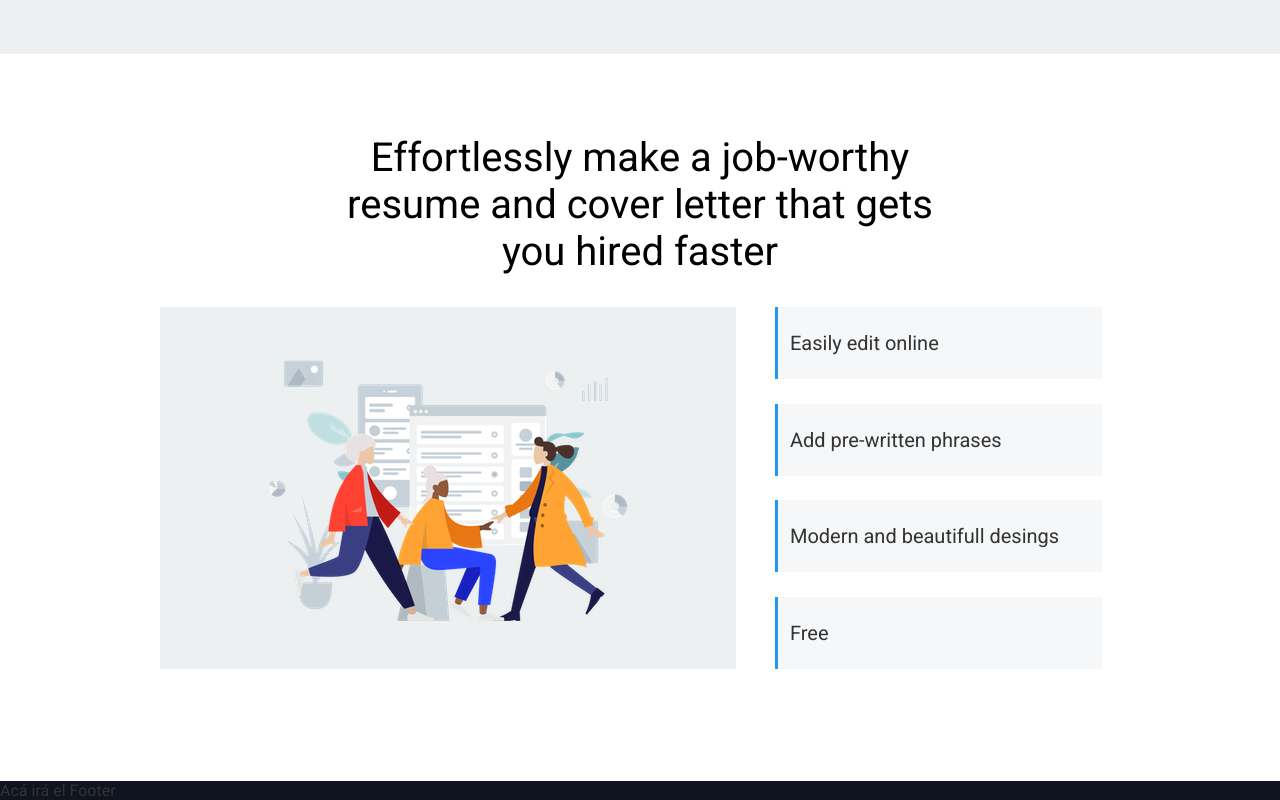
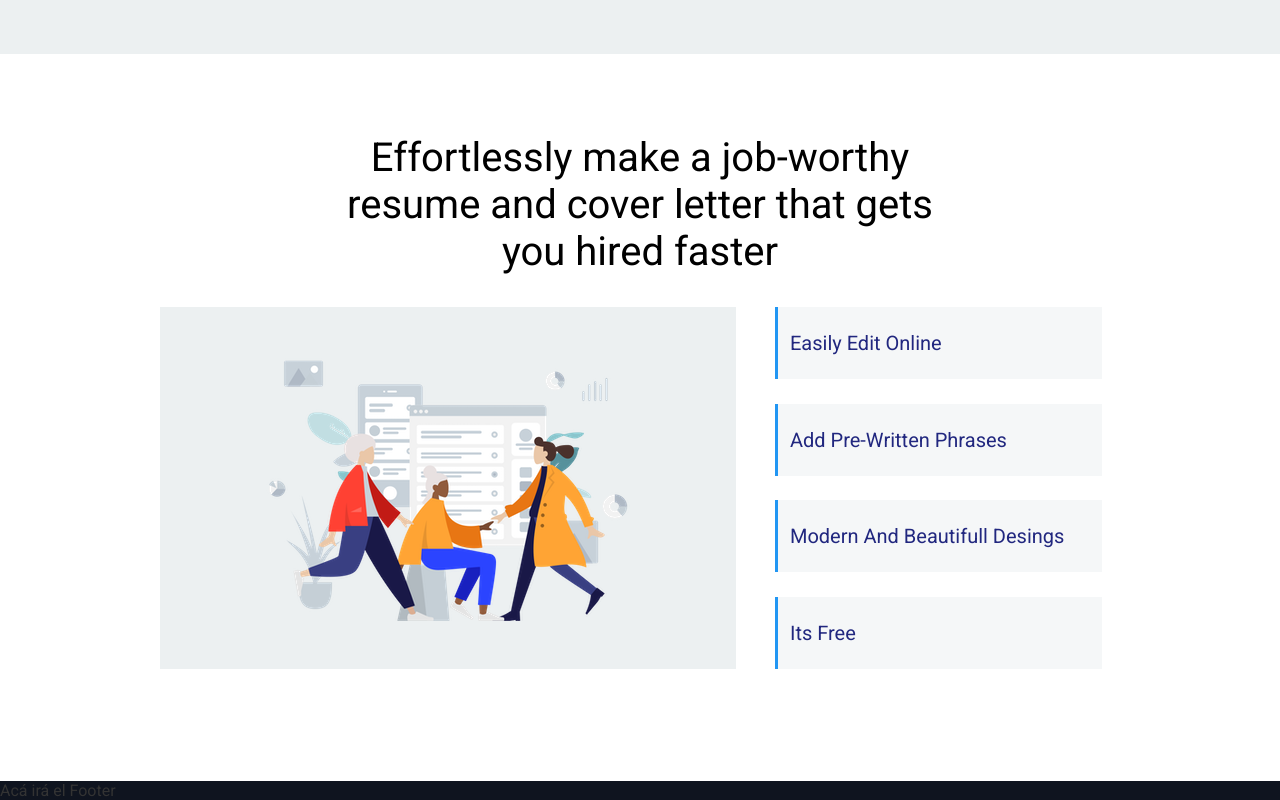
Before and after one commit to ripterdust/Curriculum.Io, a React (Create React App) app: page / in a window 1280 px wide. Shown: the part 666-1466 px from the top of the page. Built offline with nearby package versions, Linux system fonts and the light colour scheme; some icons are missing.

Commit message:
LaAArreglada la visualización de las cartas

```diff
--- a/src/components/IndexComponents/Features.js
+++ b/src/components/IndexComponents/Features.js
@@ -14,7 +14,7 @@ export const Features = () => {
                     <div className="elem">Easily edit online</div>
                     <div className="elem">Add pre-written phrases</div>
                     <div className="elem">Modern and beautifull desings</div>
-                    <div className="elem">Free</div>
+                    <div className="elem">Its Free</div>
                 </div>
             </div>
         </div>
--- a/src/main.css
+++ b/src/main.css
@@ -245,6 +245,8 @@ nav .content .dropdown:hover .dropdown-content {
   align-items: center;
   z-index: 1;
   font-size: 20px;
+  text-transform: capitalize;
+  color: #21277f;
 }
 .mainPage .features .demo .elems .elem::before {
   content: "";
--- a/src/main.scss
+++ b/src/main.scss
@@ -296,6 +296,8 @@ nav {
                     align-items: center;
                     z-index: 1;
                     font-size: 20px;
+                    text-transform: capitalize;
+                    color: $DBlue;
 
                     &::before{
                         content: '';
```
Also changed, not shown: 1 other file (tests, documents, lock files or other folders).
